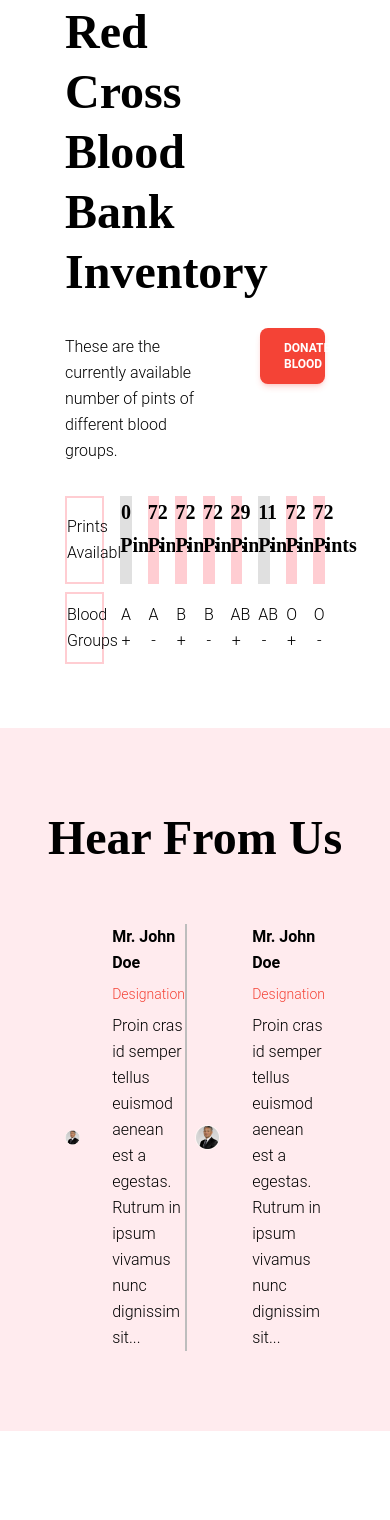
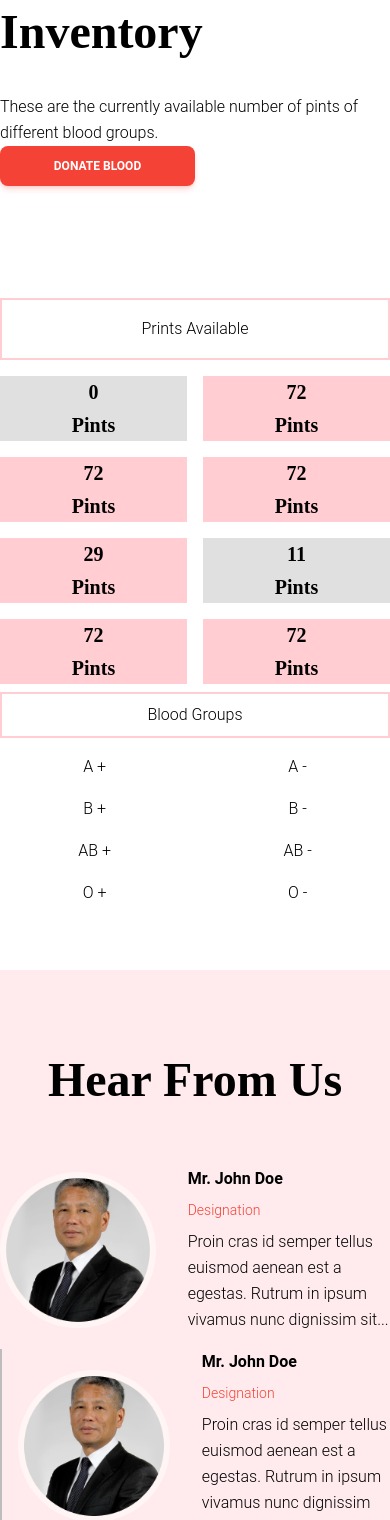
Before and after one commit to Shamshad25/red-cross-society, a React (Vite) app: page / in a window 390 px wide. Shown: the part 5597-7117 px from the top of the page. Built offline with nearby package versions, Linux system fonts and the light colour scheme.

Commit message:
Responsive update complete

```diff
--- a/src/components/BloodBank.jsx
+++ b/src/components/BloodBank.jsx
@@ -3,15 +3,15 @@
 const BloodBank = () => {
   return (
     <section id="bloodbank" className="w-full flex justify-center py-16">
-      <div className="w-2/3">
+      <div className="w-full md:w-2/3">
         <div className="flex items-center gap-2">
           <Typography variant="paragraph" className="font-sans ">
             Blood Bank
           </Typography>
           <hr className=" h-0.5 w-20 bg-gray-300" />
         </div>
-        <div className="flex flex-row pb-6">
-          <div className="w-1/2">
+        <div className="flex flex-col md:flex-row pb-6">
+          <div className="w-full md:w-1/2">
             <Typography variant="h1" className="font-serif py-8">
               The Nepal Red Cross Blood Bank Inventory
             </Typography>
@@ -21,13 +21,13 @@
             </Typography>
           </div>
           <div className="w-1/2  flex flex-col justify-end items-end pb-20">
-            <Button color="red" className="w-1/2">
+            <Button color="red" className="w-full md:w-1/2">
               Donate Blood
             </Button>
           </div>
         </div>
 
-        <div className="grid grid-cols-10 gap-4 py-2">
+        <div className="grid grid-rows-1 md:grid-cols-10 gap-4 py-2">
           <div className="col-span-2 py-4 border-2 border-red-100 text-center">
             <Typography>Prints Available</Typography>
           </div>
@@ -95,7 +95,7 @@
             Pints
           </Typography>
         </div>
-        <div className="grid grid-cols-10 gap-4 items-center text-center">
+        <div className="grid grid-rows-1 md:grid-cols-10 gap-4 items-center text-center">
           <div className="col-span-2 py-2 border-2 border-red-100 text-center">
             <Typography className="col-span-2">Blood Groups</Typography>
           </div>
--- a/src/components/Border.jsx
+++ b/src/components/Border.jsx
@@ -2,7 +2,10 @@
 
 const Border = () => {
   return (
-    <section id="border" className="w-full grid grid-cols-4 bg-blue-200">
+    <section
+      id="border"
+      className="w-full grid grid-cols-1 md:grid-cols-4 bg-blue-200"
+    >
       <div className="flex justify-center items-center bg-gray-100 py-12">
         <Typography variant="h2" className="w-1/2 font-serif text-center">
           Become a Volunteer
--- a/src/components/Details.jsx
+++ b/src/components/Details.jsx
@@ -3,12 +3,15 @@
 
 const Details = () => {
   return (
-    <section id="details" className="flex flex-col justify-center items-center bg-red-50 py-20">
+    <section
+      id="details"
+      className="flex flex-col justify-center items-center bg-red-50 py-20"
+    >
       <Typography variant="h1" className="font-serif pb-14">
         Hear From Us
       </Typography>
-      <div className=" w-2/3 grid grid-cols-2 ">
-        <div className="flex flex-row gap-8 items-center border-r-2 border-gray-400 mr-2">
+      <div className="w-full md:w-2/3 grid grid-cols-1 md:grid-cols-2 gap-4 divide-x-2 divide-gray-400">
+        <div className="flex flex-row gap-8 items-center">
           <div>
             <img src={dp} alt="image" />
           </div>
@@ -25,7 +28,7 @@
             </Typography>
           </div>
         </div>
-        <div className="flex flex-row gap-8 items-center">
+        <div className="flex flex-row gap-8 items-center pl-4">
           <div>
             <img src={dp} alt="image" />
           </div>
--- a/src/components/Footer.jsx
+++ b/src/components/Footer.jsx
@@ -6,7 +6,7 @@
   return (
     <React.Fragment>
       <section id="footer" className="w-full flex justify-center py-20">
-        <div className="w-4/5 flex gap-4 items-center ">
+        <div className="w-full md:w-4/5 flex flex-col md:flex-row gap-4 items-center ">
           <div className="px-6">
             <img src={logo} alt="logo" />
           </div>
```
